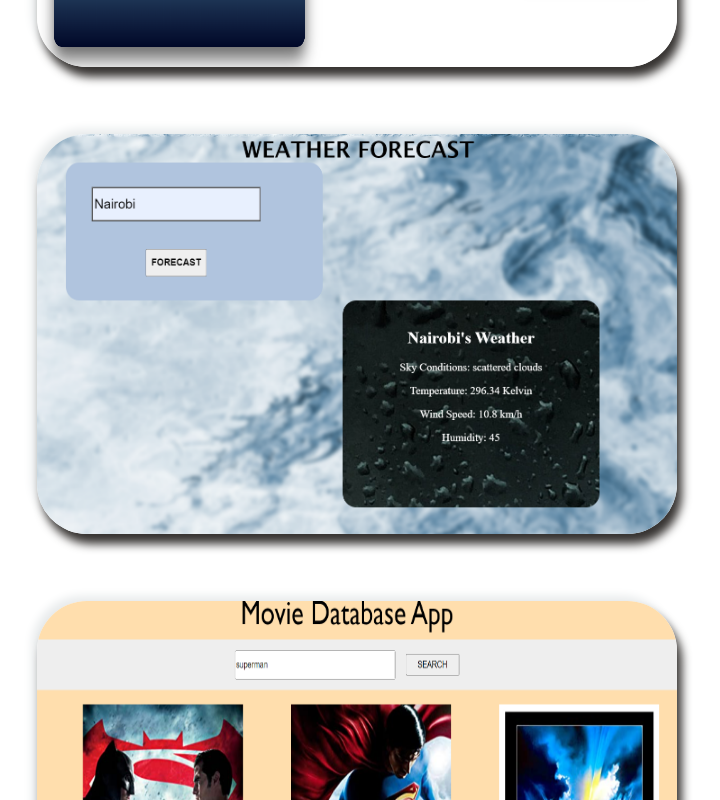
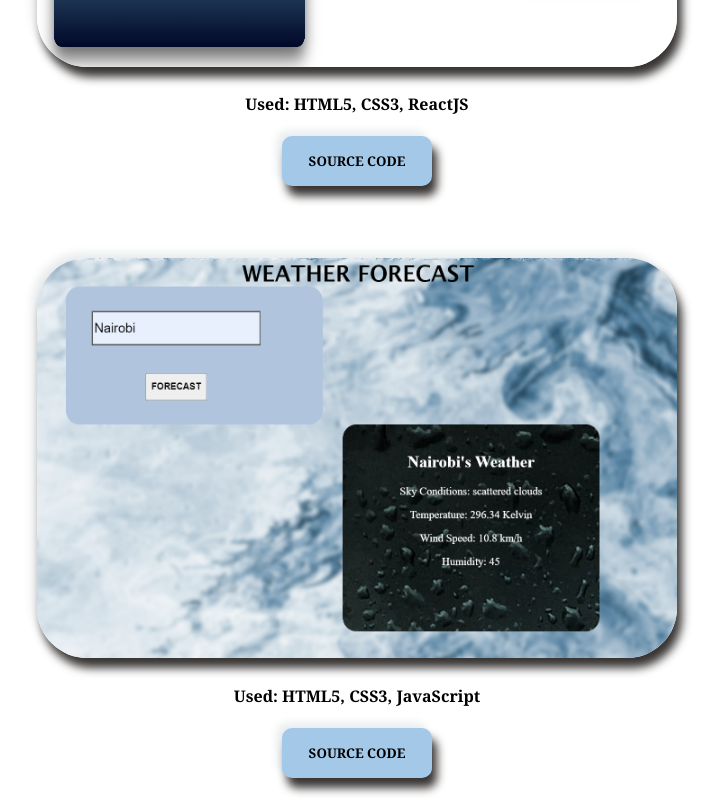
Before and after one commit to MelynAtieno/react-website-app, a React (Create React App) app: page /projects in a window 1280 px wide. Shown: the part 500-1300 px from the top of the page, without its empty margins (283-1003 px from the left). Built offline with nearby package versions, Linux system fonts and the light colour scheme.

Commit message:
style source code button

```diff
--- a/src/Components/Projects.js
+++ b/src/Components/Projects.js
@@ -9,9 +9,17 @@ function Projects() {
     <div className='projects'>
         <h2 className='look'><b>TAKE A LOOK!</b></h2>
         <div className='project-images'>
-        <a href='https://frangollo-to-do-app.netlify.app/' target="_blank" rel="noreferrer"><img src={todo} alt="todo-app" width={900} height={400}></img></a> <br/> <br/>
-        <a href='https://melynatieno.github.io/weather-app/' target="_blank" rel="noreferrer" ><img src={weather} alt="weather-app" width={900} height={400}></img> </a><br/><br/>
+        <a href='https://frangollo-to-do-app.netlify.app/' target="_blank" rel="noreferrer"><img src={todo} alt="todo-app" width={900} height={400}></img></a>
+        <h4 className='languages'><b>Used: HTML5, CSS3, ReactJS</b></h4>
+        <button className='source-code'><a href='https://github.com/MelynAtieno/TO-DO-LIST' target="_blank" rel="noreferrer"><b>SOURCE CODE</b></a></button> <br/> <br/>
+
+        <a href='https://melynatieno.github.io/weather-app/' target="_blank" rel="noreferrer" ><img src={weather} alt="weather-app" width={900} height={400}></img> </a>
+        <h4 className='languages'><b>Used: HTML5, CSS3, JavaScript</b></h4>
+        <button className='source-code'><a href='https://github.com/MelynAtieno/weather-app' target="_blank" rel="noreferrer"><b>SOURCE CODE</b></a></button> <br/><br/>
+
         <a href='https://starlit-movie-app-1c6997.netlify.app/' target="_blank" rel="noreferrer"><img src={movie} alt="movie-app" width={900} height={400}></img> </a>
+        <h4 className='languages'><b>Used: HTML5, CSS3, ReactJS</b></h4>
+        <button className='source-code'><a href='https://github.com/MelynAtieno/movie-app' target="_blank" rel="noreferrer"><b>SOURCE CODE</b></a></button> <br/> <br/>
 
         </div>
 
--- a/src/Styles/About.css
+++ b/src/Styles/About.css
@@ -42,8 +42,8 @@
     color: black;
 }
 .resume{
-    height: 30px;
-    width: 100px;
+    height: 40px;
+    width: 120px;
     padding: 2px;
     border-radius: 10px;
     border: none;
@@ -51,6 +51,7 @@
     box-shadow:  5px 10px 10px #373432,
                 -5px -5px 10px #e8ebec;
     margin-bottom: 10px;
+    font-family: Georgia;
 
 }
 
--- a/src/Styles/Projects.css
+++ b/src/Styles/Projects.css
@@ -11,3 +11,20 @@
     color: rgb(107, 98, 98);
     opacity: 0.5;
 }
+.source-code{
+    height: 50px;
+    width: 150px;
+    padding: 2px;
+    border-radius: 10px;
+    border: none;
+    background-color: rgb(163, 200, 232);
+    box-shadow:  5px 10px 10px #373432,
+                -5px -5px 10px #e8ebec;
+    margin-bottom: 10px;
+
+}
+.source-code a{
+    text-decoration: none;
+    color: black;
+    font-family: Georgia;
+}
```
